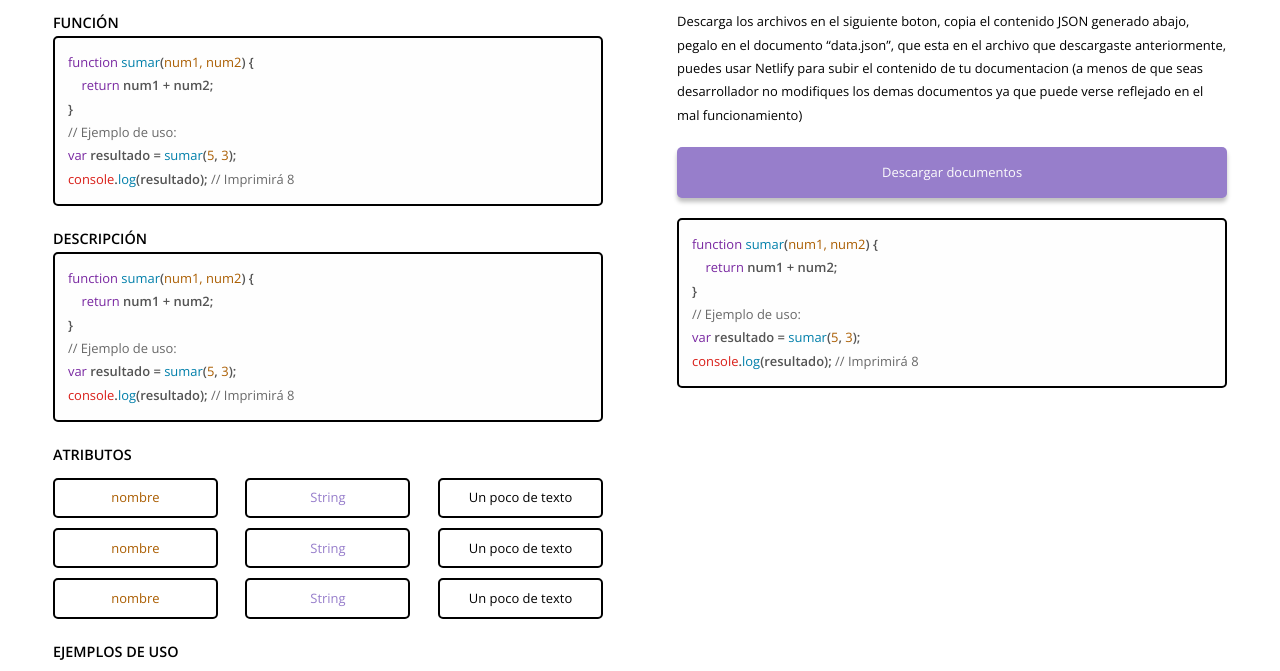
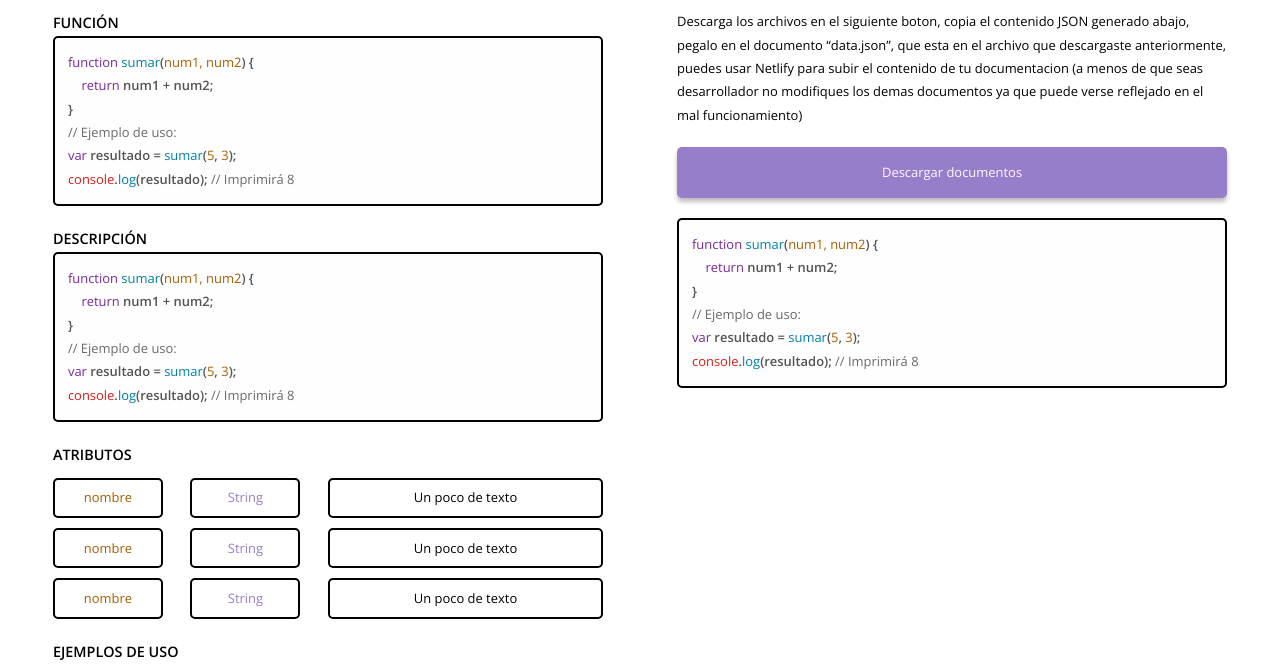
Before and after one commit to Axel-Meyrek/Decoment, a website: page index.html in a window 1280 px wide. Shown: the part 61-732 px from the top of the page. Drawn offline with nearby package versions, Linux system fonts and the light colour scheme.

Commit message:
Correcting the size of attributes

```diff
--- a/styles/index.css
+++ b/styles/index.css
@@ -37,6 +37,23 @@
     font-size: var(--small);
     font-weight: var(--regular);
     line-height: 180%;
+}
+
+html{
+    scroll-behavior: smooth;
+}
+::-webkit-scrollbar{
+    height: .8rem;
+    width: .8rem;
+}
+
+::-webkit-scrollbar-track{
+    background-color: transparent;
+}
+
+::-webkit-scrollbar-thumb{
+    background-color: var(--colorMain);
+    border-radius: 5rem;
 }
 
 body{
@@ -143,14 +160,23 @@ input{
 .containerAttributes{
     display: flex;
     justify-content: space-between;
+    flex-wrap: wrap;
+    gap: 10px;
 }
 
 .attributesName{
+    width: 20%;
     color: #AA5D00;
 }
 
 .attributesType{
+    width: 20%;
     color: var(--colorAttributeType)
+}
+
+.attributesDescription{
+    width: 50%;
+    color: var(--black);
 }
 
 /* sectionExamples */
```
